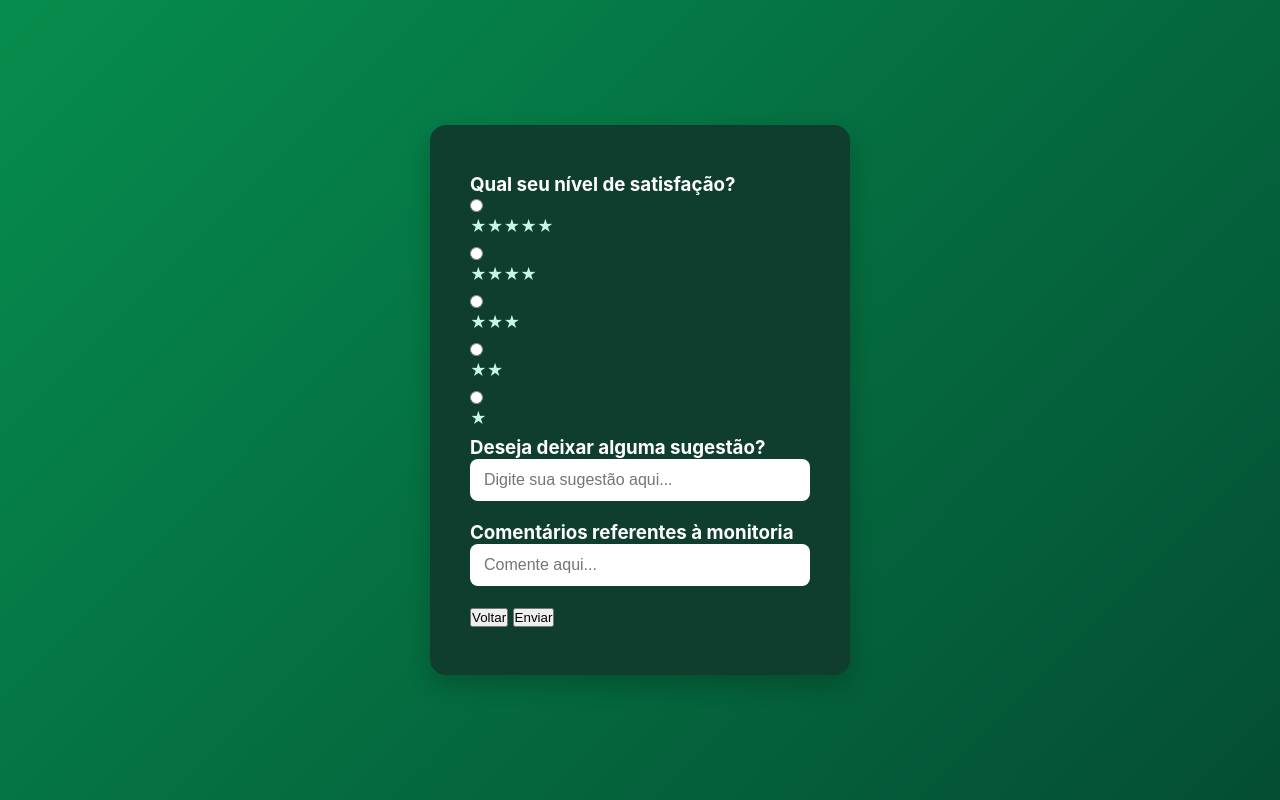
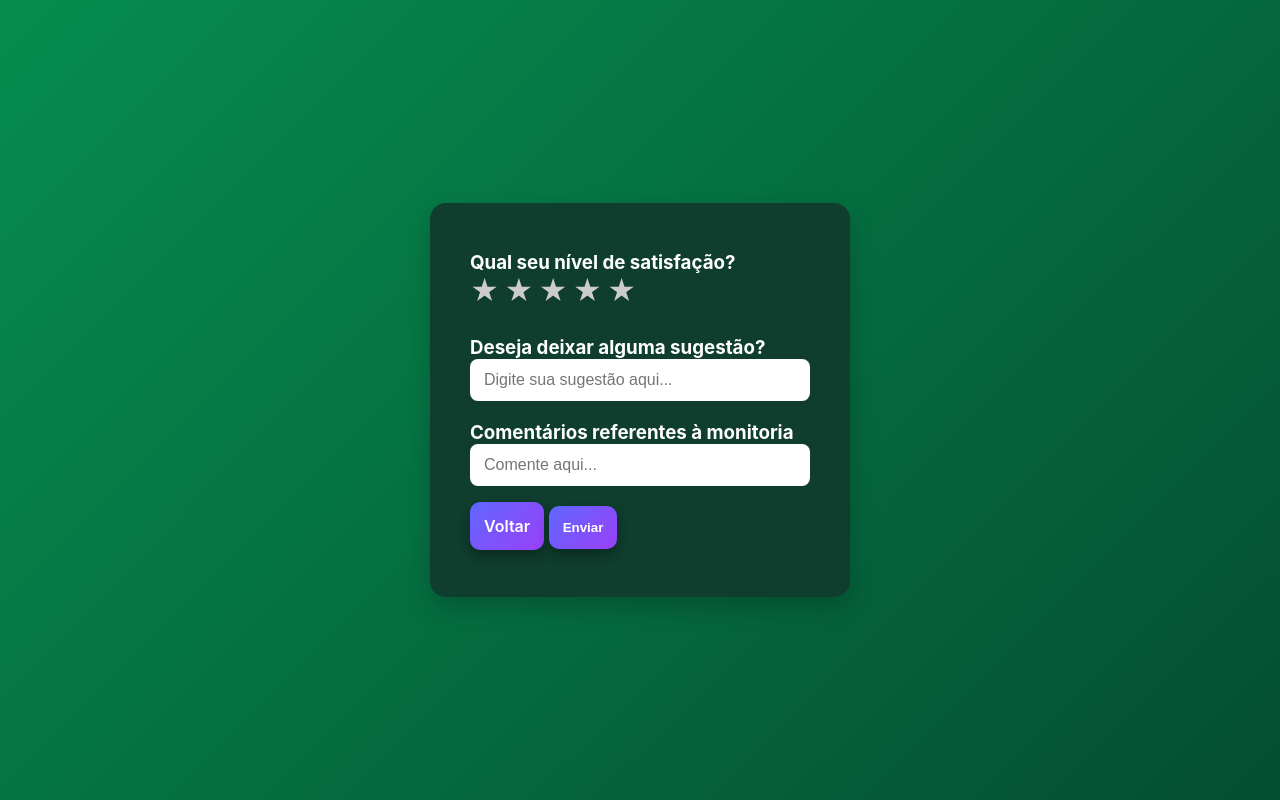
Before and after one commit to AntonioMisson/Trabalho-de-engenharia-de-software, a Flask app: page /feedback in a window 1280 px wide. Run offline with Flask 3, Linux system fonts and the light colour scheme.

Commit message:
Add files via upload

```diff
--- a/src/static/style.css
+++ b/src/static/style.css
@@ -490,3 +490,28 @@
   background-color: #f1f1f1; /* mensagens do monitor (cinza claro) */
   align-self: flex-start;
 }
+
+.stars {
+  display: flex;
+  flex-direction: row-reverse;
+  justify-content: flex-end;
+  gap: 5px;
+  margin-bottom: 20px;
+}
+
+.stars input {
+  display: none;
+}
+
+.stars label {
+  font-size: 28px;
+  color: #ccc;
+  cursor: pointer;
+  transition: color 0.3s;
+}
+
+.stars input:checked ~ label,
+.stars label:hover,
+.stars label:hover ~ label {
+color: gold;
+}
--- a/src/templates/feedback.html
+++ b/src/templates/feedback.html
@@ -10,10 +10,10 @@
 <form method="POST" action="{{ url_for('feedback') }}">
   <h3>Qual seu nível de satisfação?</h3>
   <div class="stars">
-    <input type="radio" id="star5" name="rating" value="5"><label for="star5">★★★★★</label>
-    <input type="radio" id="star4" name="rating" value="4"><label for="star4">★★★★</label>
-    <input type="radio" id="star3" name="rating" value="3"><label for="star3">★★★</label>
-    <input type="radio" id="star2" name="rating" value="2"><label for="star2">★★</label>
+    <input type="radio" id="star5" name="rating" value="5"><label for="star5">★</label>
+    <input type="radio" id="star4" name="rating" value="4"><label for="star4">★</label>
+    <input type="radio" id="star3" name="rating" value="3"><label for="star3">★</label>
+    <input type="radio" id="star2" name="rating" value="2"><label for="star2">★</label>
     <input type="radio" id="star1" name="rating" value="1"><label for="star1">★</label>
   </div>
 
@@ -24,7 +24,8 @@
   <input type="text" name="comentario" placeholder="Comente aqui..." />
 
   <div class="buttons">
-    <a href="{{ url_for('main') }}"><button type="button">Voltar</button></a>
-    <button type="submit">Enviar</button>
+    <a href="{{ url_for('main') }}" class="btn" style="text-align: center;">Voltar</a>
+<button type="submit" class="btn">Enviar</button>
+
   </div>
 </form>
```
Also changed, not shown: src/templates/monitores.html (+6 -5 lines).
